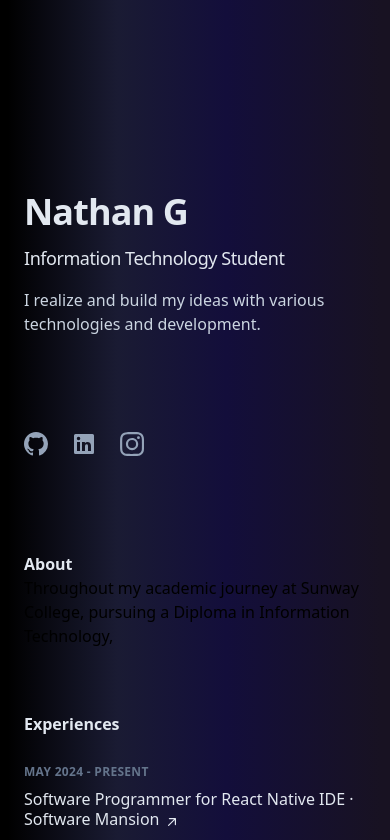
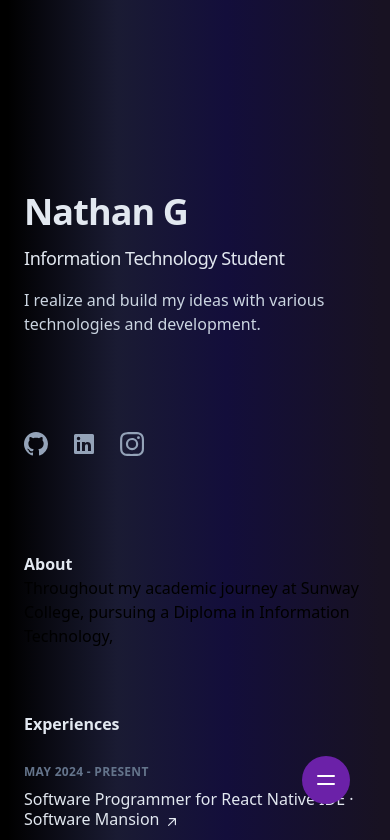
Before and after one commit to nathangtg/nextjs-portfolio, a Next.js app: page / in a window 390 px wide. Shown: the top 840 px of the page. Built offline with nearby package versions, Linux system fonts and the light colour scheme.

Commit message:
Added more changes

```diff
--- a/app/page.tsx
+++ b/app/page.tsx
@@ -1,4 +1,5 @@
 "use client";
+import FloatingButton from "@/components/floating-button/floating-button";
 import BioData from "@/sections/bio-data";
 import CompiledPortfolio from "@/sections/compiled-portfolio";
 
@@ -16,6 +17,7 @@ export default function Home() {
       <div className="lg:w-1/2">
         <CompiledPortfolio />
       </div>
+      <FloatingButton />
     </div>
   );
 }
--- a/components/certificate-box/certificate-box.tsx
+++ b/components/certificate-box/certificate-box.tsx
@@ -23,7 +23,7 @@ export default function CertificateCard({
               <span>{Title}</span>
             </span>
           </h3>
-          <p className="mt-2 text-sm leading-normal text-slate-400 text-teal-300">
+          <p className="mt-2 text-sm leading-normal text-teal-300">
             {Issuing_organisation}
           </p>
           <p className="mt-2 text-sm leading-normal text-slate-400">{Year}</p>
--- /dev/null
+++ b/components/floating-button/floating-button.tsx
@@ -0,0 +1,84 @@
+import React, { useState } from "react";
+import { motion, AnimatePresence } from "framer-motion";
+
+interface FloatingButtonProps {
+  id: string;
+  label: string;
+}
+
+const FloatingButton: React.FC = () => {
+  const [isMenuOpen, setIsMenuOpen] = useState<boolean>(false);
+
+  const toggleMenu = () => {
+    setIsMenuOpen(!isMenuOpen);
+  };
+
+  const scrollToSection = (id: string) => {
+    const section = document.getElementById(id);
+    if (section) {
+      section.scrollIntoView({ behavior: "smooth" });
+    }
+    setIsMenuOpen(false);
+  };
+
+  const menuItems: FloatingButtonProps[] = [
+    { id: "about", label: "About" },
+    { id: "experience", label: "Experience" },
+    { id: "projects", label: "Projects" },
+    { id: "certificates", label: "Certificates" },
+  ];
+
+  return (
+    <div className="fixed bottom-10 right-10 z-50 md:hidden lg:hidden">
+      <motion.button
+        className="w-12 h-12 bg-purple-800 text-white rounded-full flex justify-center items-center focus:outline-none"
+        onClick={toggleMenu}
+        whileHover={{ scale: 1.1 }}
+        whileTap={{ scale: 0.9 }}
+        aria-label="Toggle Menu"
+      >
+        <svg
+          xmlns="http://www.w3.org/2000/svg"
+          className="h-6 w-6"
+          fill="none"
+          viewBox="0 0 24 24"
+          stroke="currentColor"
+        >
+          <path
+            strokeLinecap="round"
+            strokeLinejoin="round"
+            strokeWidth={2}
+            d={isMenuOpen ? "M6 18L18 6M6 6l12 12" : "M4 8h16M4 16h16"}
+          />
+        </svg>
+      </motion.button>
+
+      <AnimatePresence>
+        {isMenuOpen && (
+          <motion.div
+            className="absolute right-0 bottom-16 z-40"
+            initial={{ opacity: 0, y: 10 }}
+            animate={{ opacity: 1, y: 0 }}
+            exit={{ opacity: 0, y: 10 }}
+            transition={{ duration: 0.3, ease: "easeInOut" }}
+          >
+            <ul className="bg-black bg-opacity-70 text-white rounded-md p-2">
+              {menuItems.map((item) => (
+                <li key={item.id}>
+                  <button
+                    onClick={() => scrollToSection(item.id)}
+                    className="block py-2 px-4 hover:bg-purple-600 focus:outline-none"
+                  >
+                    {item.label}
+                  </button>
+                </li>
+              ))}
+            </ul>
+          </motion.div>
+        )}
+      </AnimatePresence>
+    </div>
+  );
+};
+
+export default FloatingButton;
```
